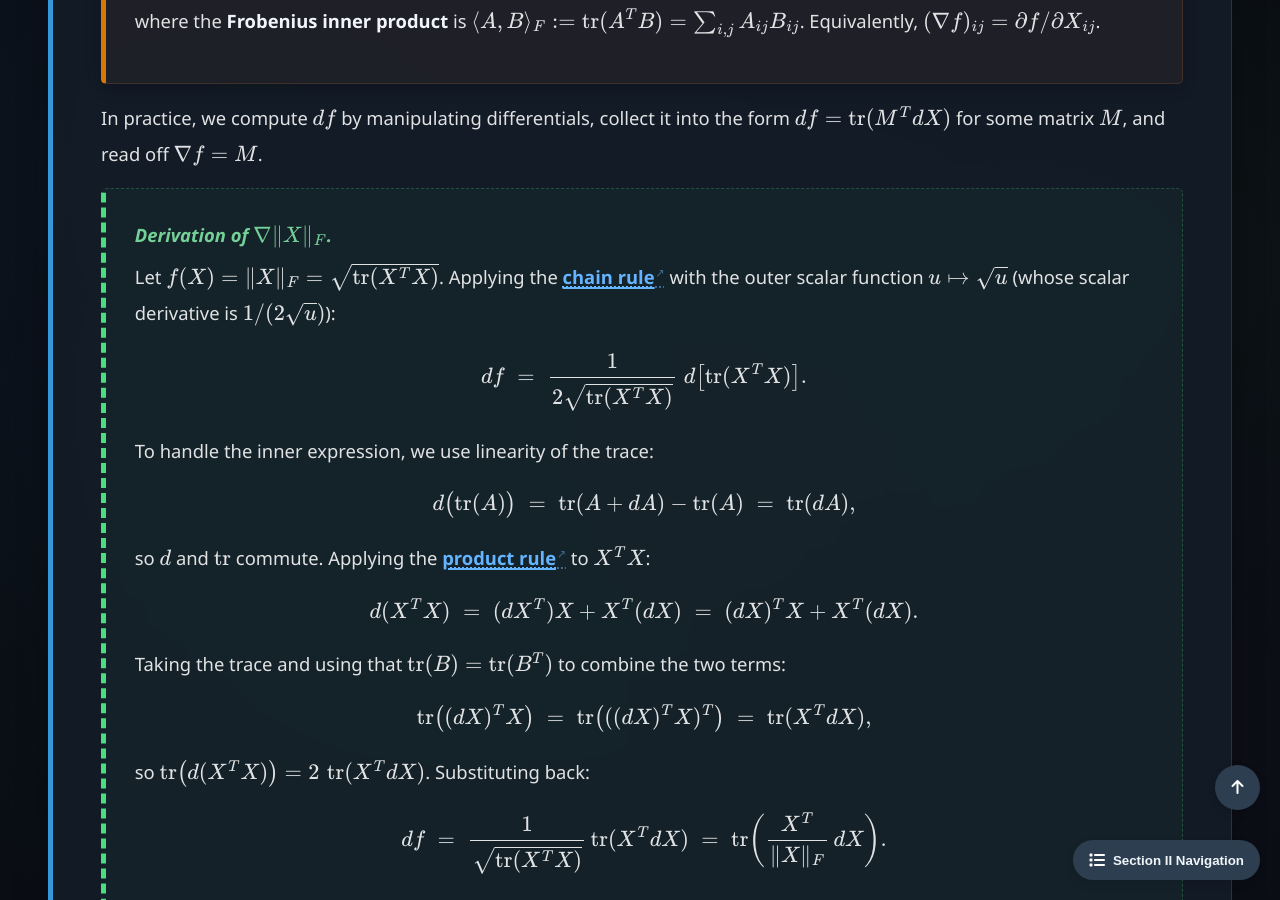
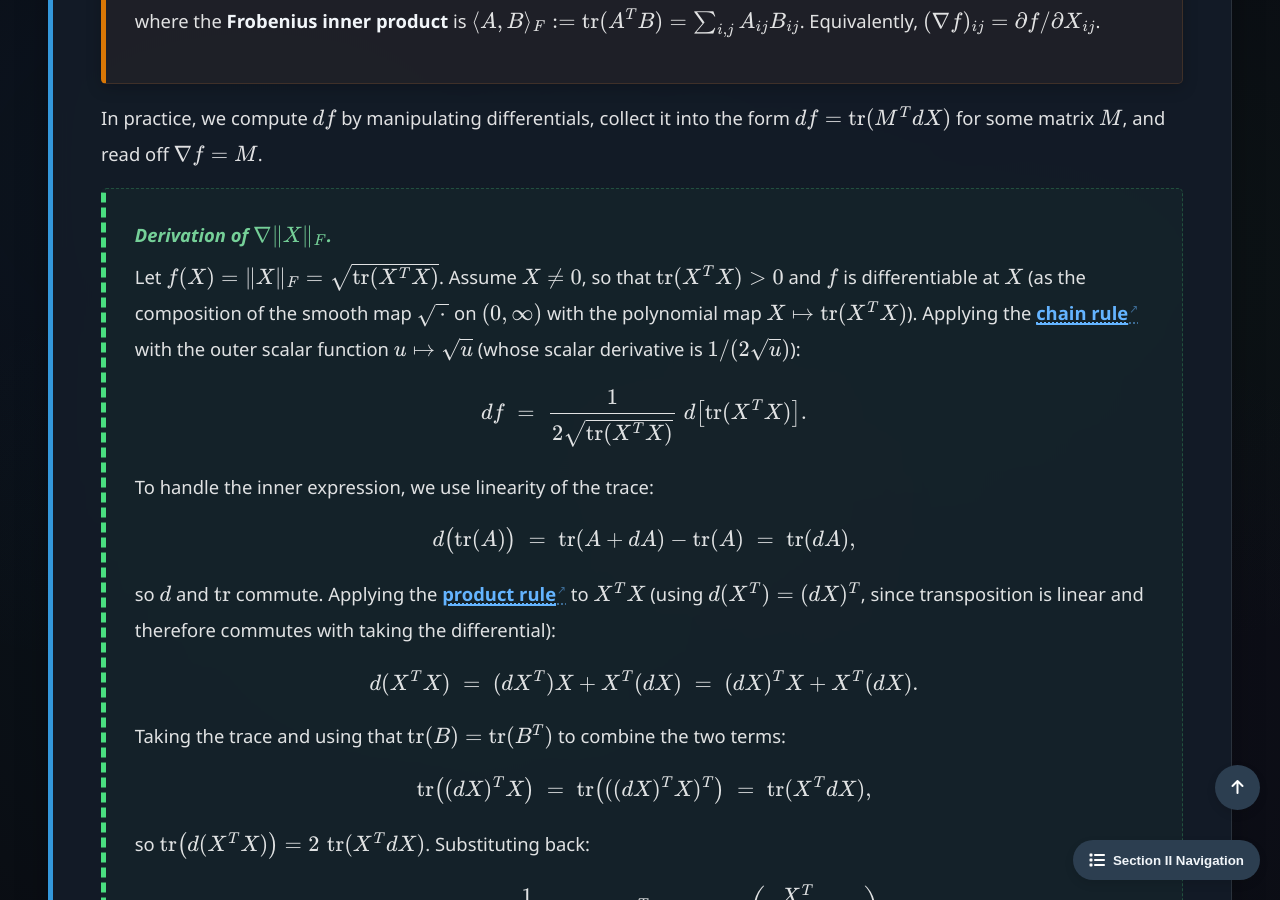
Before and after one commit to Yusukey01/yusukey01.github.io, a Jekyll site: the page built from Mathematics/Calculus/det.html, in a window 1280 px wide and 900 px high, scrolled down 1688 px. Built offline with Jekyll 4.4.1, drawn with Linux system fonts in a browser that asks for light colours; some of the changed text lies outside the part shown.

Commit message:
fixed math issues

```diff
--- a/Mathematics/Calculus/det.html
+++ b/Mathematics/Calculus/det.html
@@ -93,7 +93,10 @@ uses_python: true
                 <div class="proof">
                     <span class="proof-title">Derivation of \(\nabla \|X\|_F\).</span>
                     <p>
-                        Let \(f(X) = \|X\|_F = \sqrt{\operatorname{tr}(X^T X)}\). Applying the
+                        Let \(f(X) = \|X\|_F = \sqrt{\operatorname{tr}(X^T X)}\). Assume \(X \neq 0\), so that
+                        \(\operatorname{tr}(X^T X) > 0\) and \(f\) is differentiable at \(X\) (as the composition of
+                        the smooth map \(\sqrt{\,\cdot\,}\) on \((0,\infty)\) with the polynomial map
+                        \(X \mapsto \operatorname{tr}(X^T X)\)). Applying the
                         <a href="jacobian.html#T-chain_rule" class="ref-link"><strong>chain rule</strong></a>
                         with the outer scalar function \(u \mapsto \sqrt{u}\) (whose scalar derivative is
                         \(1/(2\sqrt{u})\)):
@@ -107,7 +110,8 @@ uses_python: true
                         \]
                         so \(d\) and \(\operatorname{tr}\) commute. Applying the
                         <a href="linear_approximation.html#T-differential_product_rule" class="ref-link"><strong>product rule</strong></a>
-                        to \(X^T X\):
+                        to \(X^T X\) (using \(d(X^T) = (dX)^T\), since transposition is linear and therefore commutes
+                        with taking the differential):
                         \[
                         d(X^T X) \;=\; (dX^T) X + X^T (dX) \;=\; (dX)^T X + X^T (dX).
                         \]
@@ -208,7 +212,8 @@ uses_python: true
                 <div class="proof">
                     <span class="proof-title">Proof.</span>
                     <p>
-                        Fix indices \(i, j\) and recall the
+                        Since \(\det A\) is a polynomial in the entries of \(A\), it is \(C^\infty\) and in particular
+                        differentiable everywhere on \(\mathbb{R}^{n \times n}\). Fix indices \(i, j\) and recall the
                         <a href="../Linear_algebra/determinants.html"><strong>cofactor expansion</strong></a>
                         along the \(i\)-th row:
                         \[
```
Lines whose indentation alone changed are shown as unchanged.
